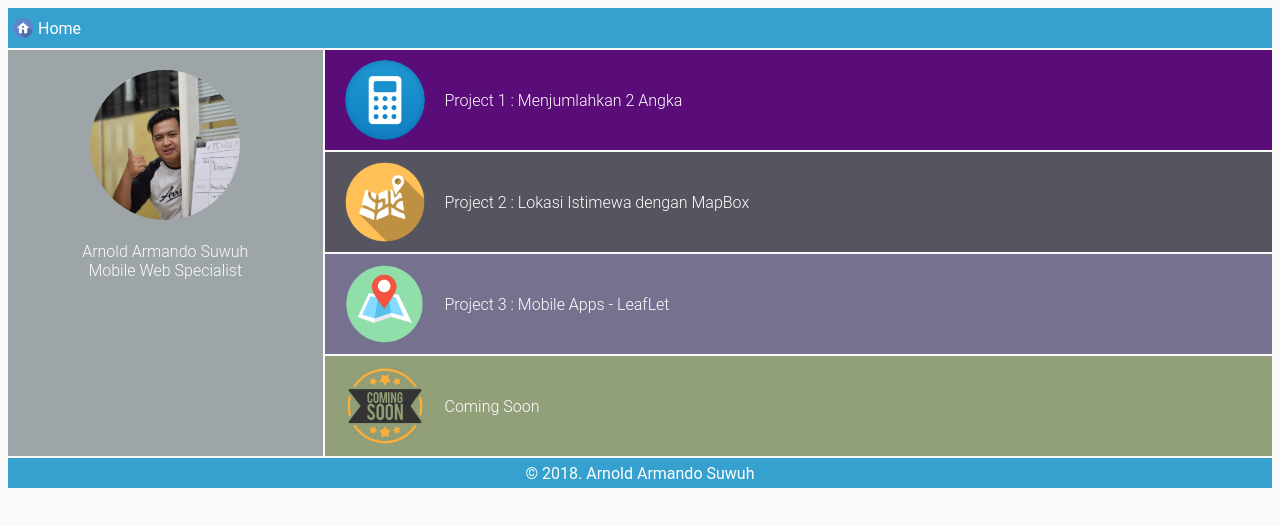
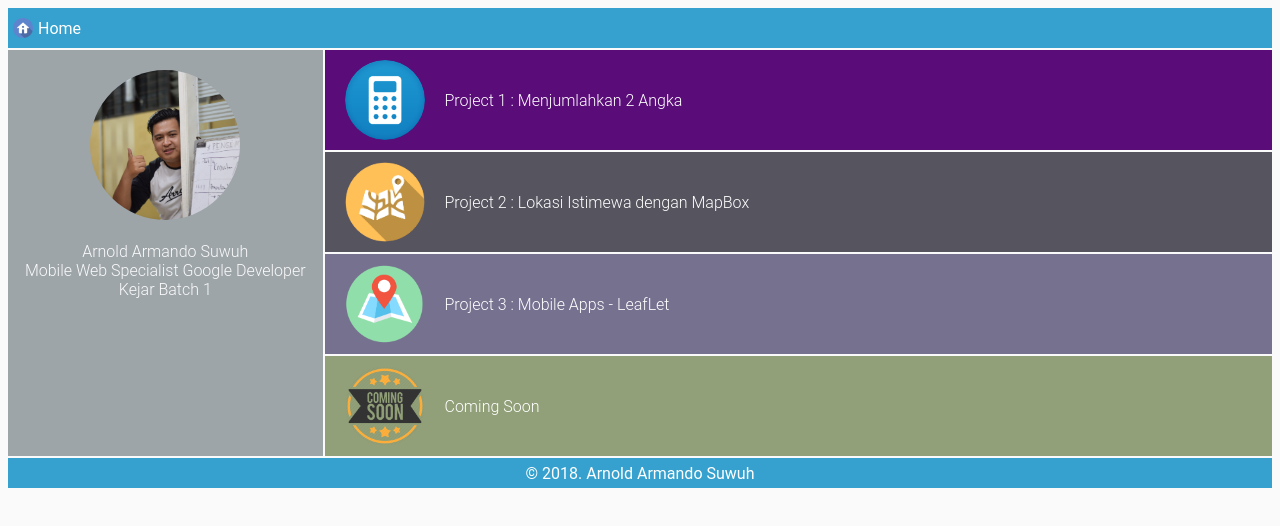
Before and after one commit to arnoldarmandosuwuh/my-mws, a plain HTML site: page public/index.html in a window 1280 px wide. Drawn offline with Linux system fonts and the light colour scheme.

Commit message:
version 0.1

```diff
--- a/public/index.html
+++ b/public/index.html
@@ -178,7 +178,7 @@
         <img class="img-profil" width="200px" height="200px" src="images/WhatsApp Image 2018-08-28 at 19.48.43.jpeg">
         <p class="title-page">
           Arnold Armando Suwuh <br>
-          Mobile Web Specialist
+          Mobile Web Specialist Google Developer Kejar batch 1
         </p>
       </div>
     </div>
```
